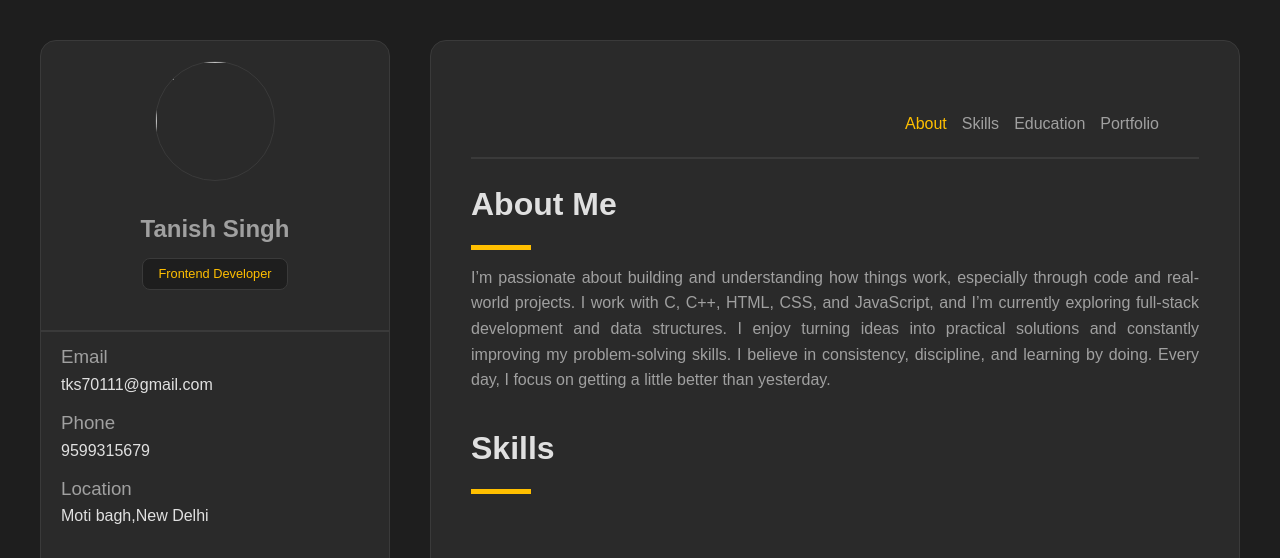
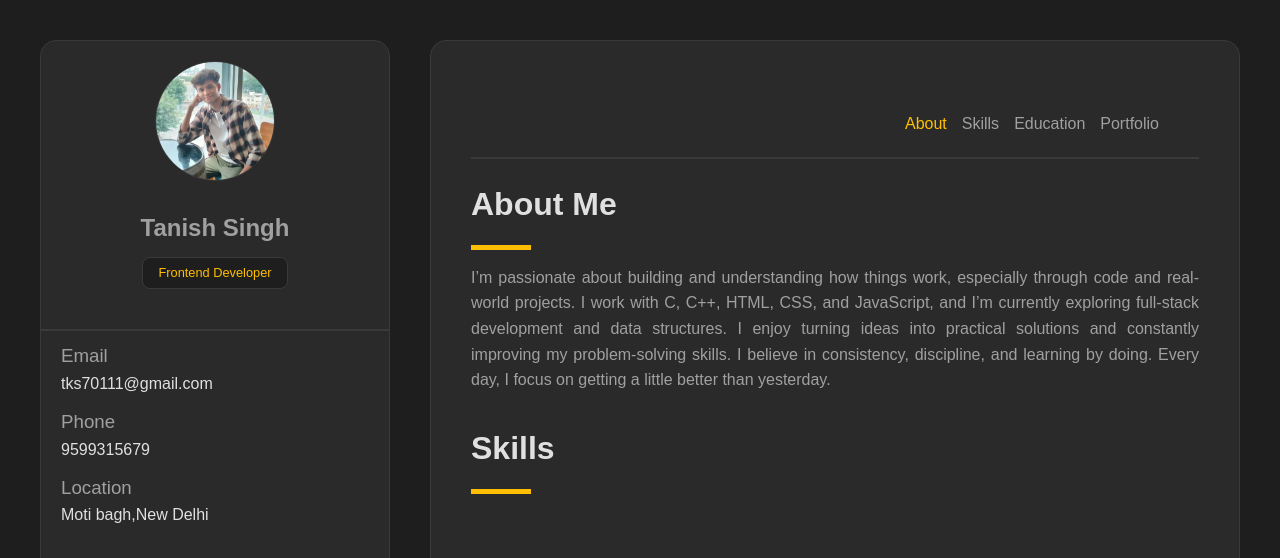
Before and after one commit to tanish109/Portfolio, a plain HTML site: page index.html in a window 1280 px wide. Shown: the top 558 px of the page. Drawn offline with Linux system fonts and the light colour scheme.

Commit message:
updated image path

```diff
--- a/index.html
+++ b/index.html
@@ -11,7 +11,7 @@
     <div class="sidebar">
 
       <div class="profile">
-        <img src="./profile-pro-pfp.jpg" alt="">
+      <img src="css/profile-pro-pfp.jpg" alt="">
         <h2>Tanish Singh</h2>
         <p>Frontend Developer</p>
         </div>
```
